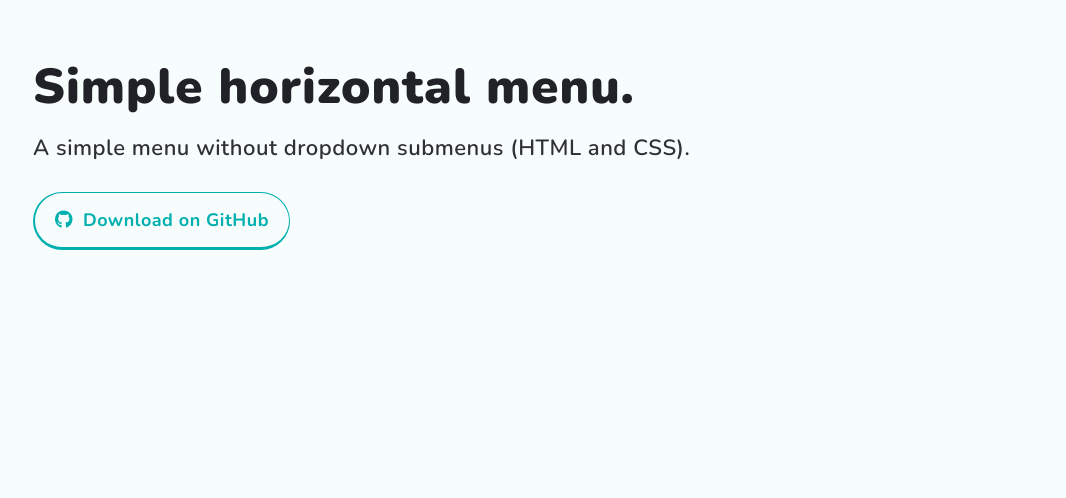
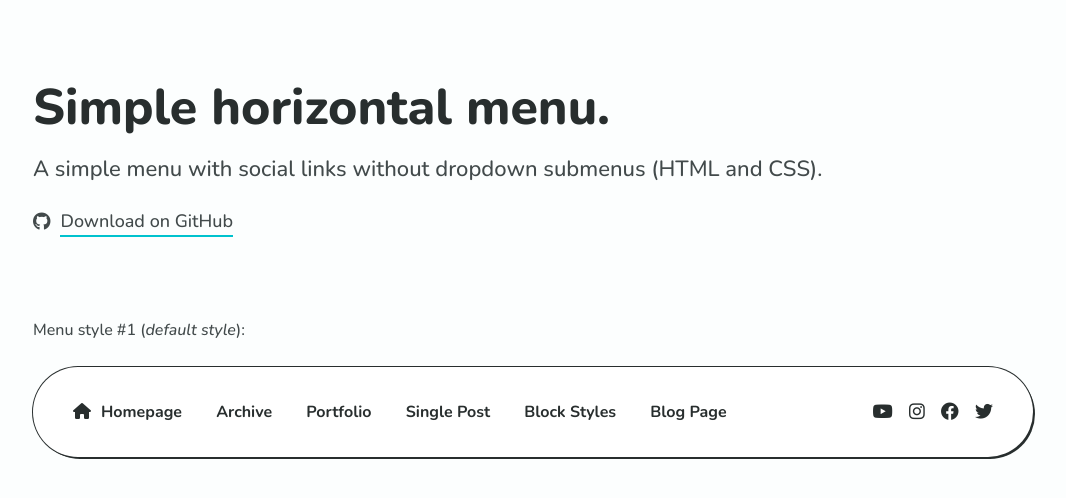
Before and after one commit to alexey-trofimov/simple-menu, a plain HTML site: page index.html in a window 1280 px wide. Shown: the whole page, without its empty margins (107-1173 px from the left). Drawn offline with nearby package versions, Linux system fonts and the light colour scheme.

Commit message:
Added menu, default style

```diff
--- a/css/style.css
+++ b/css/style.css
@@ -20,16 +20,10 @@ Some common styles
 	box-sizing: border-box;
 }
 
-/* clearfix */
-.mw-clearfix::after {
-	content: '';
-	display: table;
-	clear: both;
-}
-
 /* body */
 body {
-	background-color: #f7fcfc;
+	background-color: #fcfefe;
+	font-family: 'Nunito', sans-serif;
 }
 
 /* container */
@@ -43,58 +37,180 @@ body {
 
 /* page header */
 .mw-page-header {
-	margin-top: 60px;
-	font-family: 'Nunito', sans-serif;
-	font-style: normal;
+	margin-top: 80px;
+	margin-bottom: 80px;
 }
+
+/* page title (h1) */
 .mw-page-title {
 	margin: 0 0 20px;
-	font-size: 49px;
-	font-weight: 900;
-	letter-spacing: 1px;
+	font-size: 50px;
+	font-weight: 800;
 	line-height: 1.1;
-	color: #212228;
+	color: #282e2e;
 }
+
+/* page description (p) */
 .mw-page-description {
-	margin: 0 0 30px;
+	margin: 0 0 20px;
 	font-size: 22px;
-	font-weight: 600;
-	letter-spacing: 0.5px;
+	font-weight: 500;
 	line-height: 1.3;
-	color: #303137;
+	color: #424a4b;
 }
+
+/* download link (a) */
 .mw-download-link {
 	display: inline-block;
-	padding: 15px 20px;
+	padding: 5px 0;
 	font-size: 18px;
-	font-weight: 700;
-	letter-spacing: 0.5px;
-	line-height: 24px;
+	font-weight: 500;
+	line-height: 1.35;
 	text-decoration: none;
-	color: #00b0af;
-	border: 1px solid #00b0af;
-	border-bottom-width: 3px;
-	border-left-width: 2px;
-	border-radius: 29px;
-
-	-webkit-transition: color 0.2s ease-out, border-color 0.2s ease-out, -webkit-transform 0.2s ease-out;
-	transition: color 0.2s ease-out, border-color 0.2s ease-out, transform 0.2s ease-out;
+	color: #424a4b;
 }
 .mw-download-link:hover,
 .mw-download-link:focus {
 	text-decoration: none;
-	color: #00cecd;
-	border-color: #00cecd;
+	color: #424a4b;
+}
+.mw-download-link i {
+	margin-right: 10px;
+	font-size: 18px;
+	position: relative;
+	top: 1px;
+}
+.mw-download-link .mw-text {
+	position: relative;
+}
+.mw-download-link .mw-text::after {
+	content: '';
+	display: block;
+	position: absolute;
+	bottom: -4px;
+	left: 0;
+	width: 100%;
+	height: 2px;
+	background-color: #00c2ce;
+
+	-webkit-transition: bottom 0.1s linear;
+	transition: bottom 0.1s linear;
+}
+.mw-download-link:hover .mw-text::after,
+.mw-download-link:focus .mw-text::after {
+	bottom: -8px;
+}
+
+/* menu label */
+.mw-menu-label {
+	font-size: 16px;
+	font-weight: 500;
+	line-height: 1.5;
+	color: #424a4b;
+}
+
+
+/*
+Menu
+--------------------------------------------------------
+*/
+
+/* box-sizing for the menu */
+.mw-border-box,
+.mw-border-box * {
+	-webkit-box-sizing: border-box;
+	-moz-box-sizing: border-box;
+	box-sizing: border-box;
+}
+.mw-border-box::before,
+.mw-border-box::after,
+.mw-border-box *::before,
+.mw-border-box *::after {
+	-webkit-box-sizing: border-box;
+	-moz-box-sizing: border-box;
+	box-sizing: border-box;
+}
+
+/* menu container */
+.mw-menu {
+	max-width: 1000px;
+	height: 90px;
+	margin: 25px auto 80px;
+	padding: 0 25px;
+	border-radius: 45px;
+	background-color: #ffffff;
+	box-shadow: 0 0 0 1px #282e2e, 2px 2px 0 0 #282e2e;
+}
+.mw-menu::after {
+	content: '';
+	display: table;
+	clear: both;
+}
+
+/* menu list (ul>li>a) */
+.mw-menu-list {
+	list-style: none;
+	margin: 20px 0 0;
+	padding: 0;
+	font-family: 'Nunito', sans-serif;
+}
+.mw-menu-list li {
+	display: inline-block;
+	white-space: nowrap;
+}
+.mw-menu-list li a {
+	display: inline-block;
+	line-height: 50px;
+	border-radius: 25px;
+	text-decoration: none;
+}
+.mw-menu-list li a:hover,
+.mw-menu-list li a:focus {
+	text-decoration: none;
+}
+
+/* menu items (ul>li>a) */
+.mw-menu-items {
+	float: left;
+}
+.mw-menu-items li a {
+	padding: 0 15px;
+	font-size: 16px;
+	font-weight: 700;
+	color: #282e2e;
+	background-color: transparent;
+
+	-webkit-transition: color 0.2s ease-out, background-color 0.2s ease-out;
+	transition: color 0.2s ease-out, background-color 0.2s ease-out;
+}
+.mw-menu-items li a:hover,
+.mw-menu-items li a:focus {
+	color: #ffffff;
+	background-color: #282e2e;
+}
+.mw-menu-items li a i[class*="fa-"]:first-child {
+	margin-right: 10px;
+}
+
+/* social links (ul>li>a) */
+.mw-social-links {
+	float: right;
+	margin-right: 9px;
+}
+.mw-social-links li a {
+	padding: 0 6px;
+	font-size: 18px;
+	color: #282e2e;
+
+	-webkit-transition: color 0.2s ease-out, -webkit-transform 0.2s ease-out;
+	transition: color 0.2s ease-out, transform 0.2s ease-out;
+}
+.mw-social-links li a:hover,
+.mw-social-links li a:focus {
+	color: #424a4b;
 
 	-webkit-transform: translate(-2px, -2px);
 	transform: translate(-2px, -2px);
 }
-.mw-download-link i {
-	margin-right: 10px;
-}
 
-
-/*
-Menu ** END **
---------------------------------------------------------
-*/
+/* menu style 2 (with background) */
--- a/index.html
+++ b/index.html
@@ -9,7 +9,7 @@
 	<!-- Title and meta -->
 	<title>Simple Horizontal Menu (HTML and CSS)</title>
 	<meta name="robots" content="index,follow">
-	<meta name="description" content="A simple menu without dropdown submenus (HTML and CSS).">
+	<meta name="description" content="A simple menu with social links without dropdown submenus (HTML and CSS).">
 
 	<!-- Website icons -->
 	<link rel="icon" href="img/favicon-32-32.png" sizes="32x32">
@@ -37,14 +37,44 @@
 <!-- page header -->
 <header class="mw-page-header mw-container">
 	<h1 class="mw-page-title">Simple horizontal menu.</h1>
-	<p class="mw-page-description">A simple menu without dropdown submenus (HTML and CSS).</p>
-	<a href="#" target="_blank" rel="noopener noreferrer" class="mw-download-link"><i class="fa-brands fa-github"></i>Download on GitHub</a>
+	<p class="mw-page-description">A simple menu with social links without dropdown submenus (HTML and CSS).</p>
+	<a href="#" target="_blank" rel="noopener noreferrer" class="mw-download-link">
+		<i class="fa-brands fa-github"></i><span class="mw-text">Download on GitHub</span>
+	</a>
 </header>
 <!-- end: page header -->
 
-<!-- menu -->
-<!-- ** END ** -->
-<!-- end: menu -->
+<!-- menu label -->
+<div class="mw-menu-label mw-container">Menu style #1 (<em>default style</em>):</div>
+
+<!-- menu (style 1: default style) -->
+<nav class="mw-menu mw-border-box">
+	<!-- menu items -->
+	<ul class="mw-menu-list mw-menu-items">
+		<li><a href="#"><i class="fa-solid fa-house"></i>Homepage</a></li>
+		<li><a href="#">Archive</a></li>
+		<li><a href="#">Portfolio</a></li>
+		<li><a href="#">Single Post</a></li>
+		<li><a href="#">Block Styles</a></li>
+		<li><a href="#">Blog Page</a></li>
+	</ul>
+	<!-- end: menu items -->
+	<!-- social links -->
+	<ul class="mw-menu-list mw-social-links">
+		<li><a href="#" target="_blank" rel="noopener noreferrer" title="YouTube"><i class="fa-brands fa-youtube"></i></a></li>
+		<li><a href="#" target="_blank" rel="noopener noreferrer" title="Instagram"><i class="fa-brands fa-instagram"></i></a></li>
+		<li><a href="#" target="_blank" rel="noopener noreferrer" title="Facebook"><i class="fa-brands fa-facebook"></i></a></li>
+		<li><a href="#" target="_blank" rel="noopener noreferrer" title="Twitter"><i class="fa-brands fa-twitter"></i></a></li>
+	</ul>
+	<!-- end: social links -->
+</nav>
+<!-- end: menu (style 1) -->
+
+<!-- menu (style 2: with background) ** END ** -->
+<!-- end: menu (style 2) -->
+
+<!-- page footer -->
+<!-- end: page footer -->
 
 </body>
 </html>
```
